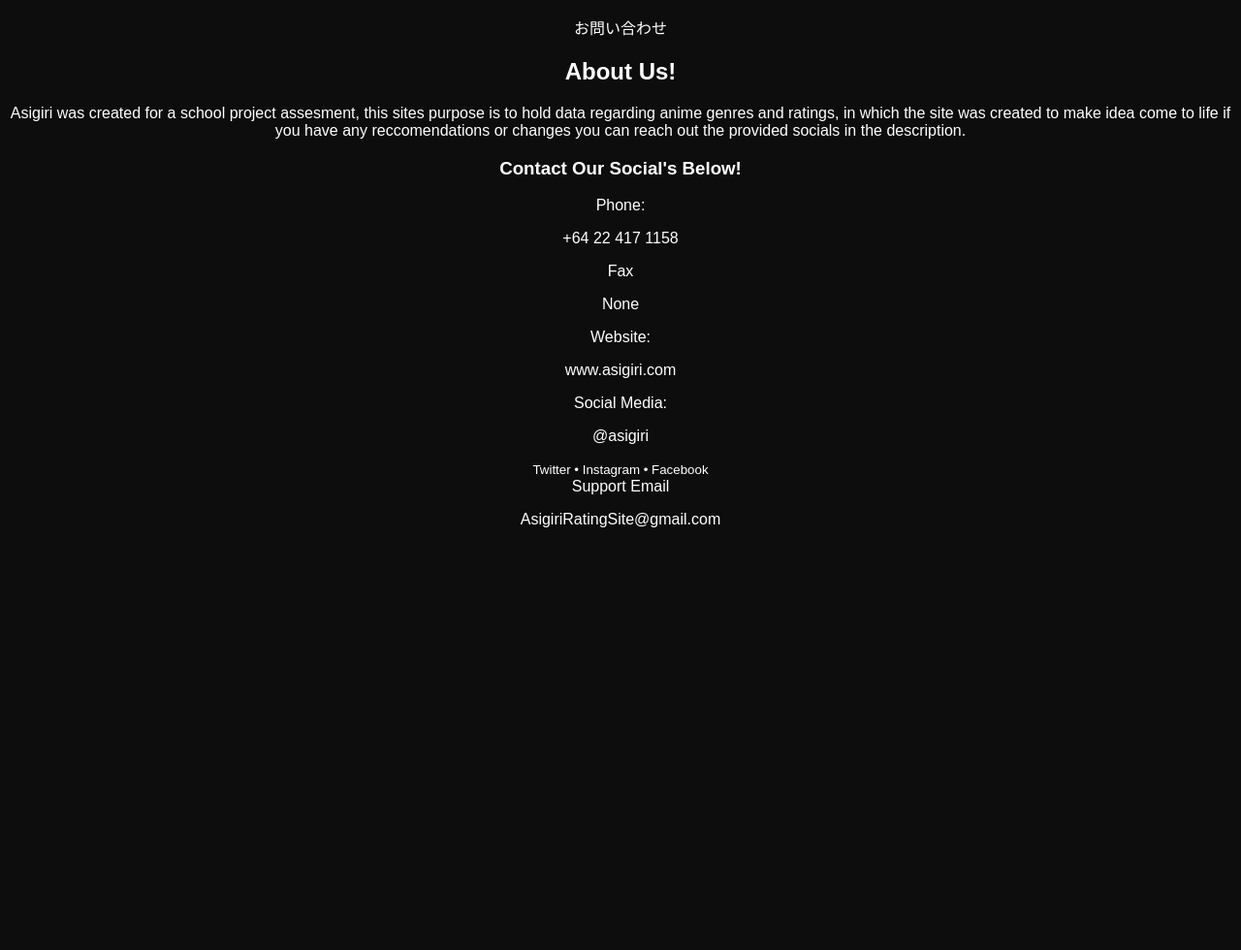
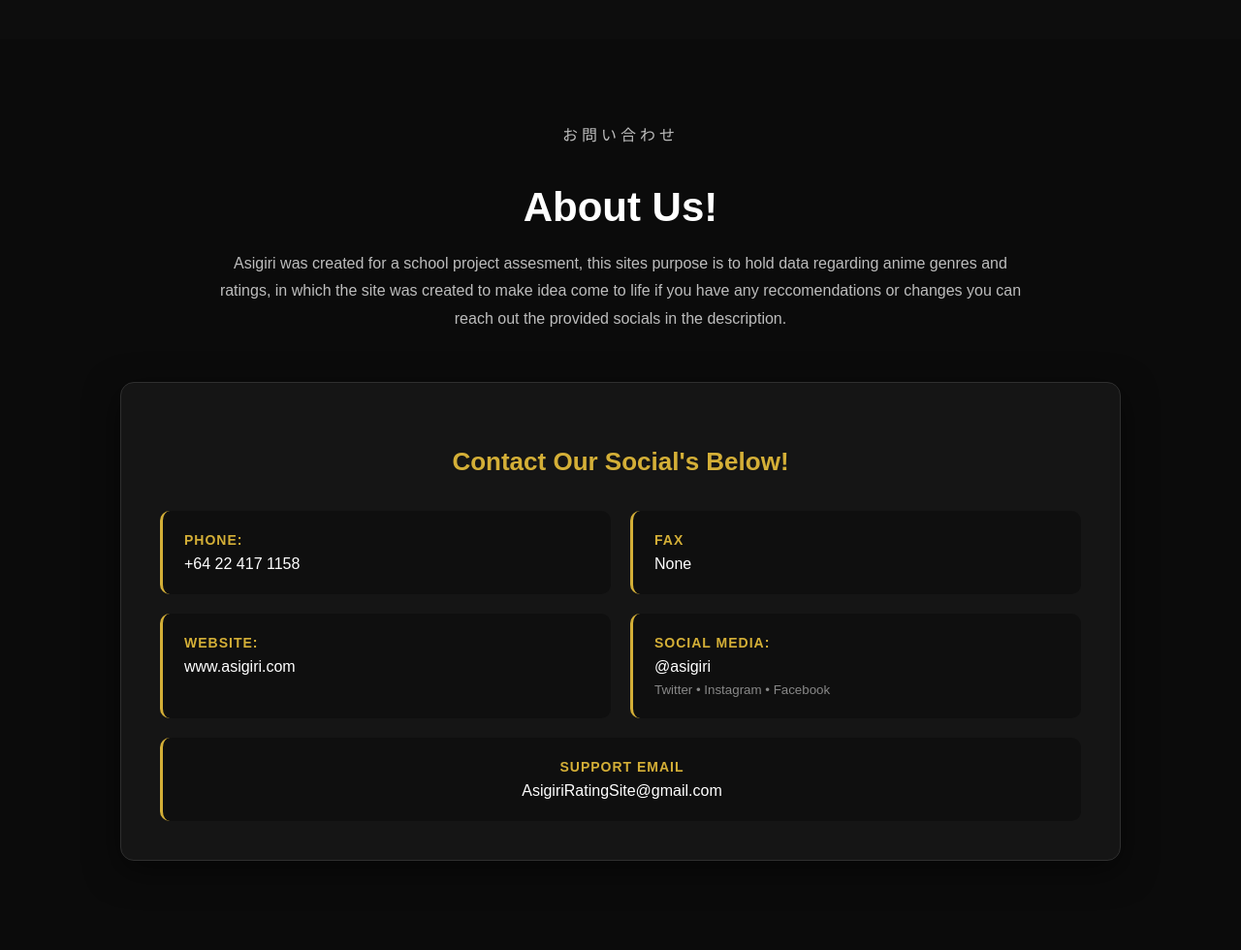
Before and after one commit to CodeKuseja/Asigiri-Site, a Flask app: page /content in a window 1280 px wide. Shown: the part 72-1052 px from the top of the page at 97% size. Before the commit the page ends 616 px from the top, so only its background shows below. Run offline with Flask 3, Linux system fonts and the light colour scheme.

Commit message:
cleaning code and adding css design to content help page, and checking if everything in my code is labelled

```diff
--- a/static/style.css
+++ b/static/style.css
@@ -1,5 +1,5 @@
 /*-------------------------------------------------------------------------------------------------*/
-/** CSS for Asigiri Anime Website this is for design only **/
+/** CSS for Asigiri Anime Website this is for elementts and appeal for website components**/
 /*--------------------------------------------------------------------------------------------------*/
 
 /*Searchy Bar*/
@@ -144,7 +144,9 @@ nav a:hover {
 }
 
 
-/*WEBSITE*/
+/*==========================================
+    (0-0') WEBSITE PAGE
+   =================================== */
 
 body {
     margin: 0;
@@ -751,7 +753,9 @@ body {
 }
 
 
-/*RANK CARDS DISPLAYS AND ASTHETHIC*/
+/*=========================================
+    (I_I) ANIME RANK CARDS/ AESTHETHIC
+   =================================== */
 
 .ranking-card {
     display: grid;
@@ -1000,3 +1004,174 @@ body {
     }
 
 }
+/*==========================================
+    (I_I) CONTENT / HELP PAGE
+   =================================== */
+.help-section {
+    min-height: 100vh;
+    background-color: #0b0b0b;
+    color: white;
+    padding: 70px 8%;
+}
+
+
+/* Top introduction area */
+.help-heading {
+    max-width: 850px;
+    margin: 0 auto 50px;
+    text-align: center;
+}
+
+
+/* Japanese heading */
+.help-japanese {
+    color: #d4af37;
+    font-size: 18px;
+    letter-spacing: 4px;
+    margin-bottom: 8px;
+}
+
+
+/* About Us title */
+.help-heading h2 {
+    font-size: 42px;
+    margin-bottom: 20px;
+    color: white;
+}
+
+
+/* Description */
+.help-heading p {
+    color: #bdbdbd;
+    font-size: 16px;
+    line-height: 1.8;
+}
+
+
+/* Contact box */
+.contact-card {
+    max-width: 950px;
+    margin: auto;
+    padding: 40px;
+
+    background-color: #151515;
+
+    border: 1px solid #2f2f2f;
+    border-radius: 14px;
+
+    box-shadow: 0 10px 35px rgba(0, 0, 0, 0.5);
+}
+
+
+/* Contact heading */
+.contact-card h3 {
+    text-align: center;
+    font-size: 26px;
+    color: #d4af37;
+    margin-bottom: 35px;
+}
+
+
+/* Contact layout */
+.contact-grid {
+    display: grid;
+
+    grid-template-columns:
+        repeat(2, minmax(0, 1fr));
+
+    gap: 20px;
+}
+
+
+/* Individual information areas */
+.contact-item {
+    background-color: #0f0f0f;
+
+    padding: 22px;
+
+    border-radius: 10px;
+
+    border-left: 3px solid #d4af37;
+
+    transition: 0.3s ease;
+}
+
+
+/* Small hover effect */
+.contact-item:hover {
+    transform: translateY(-4px);
+
+    background-color: #191919;
+}
+
+
+/* Labels such as Phone / Website */
+.contact-label {
+    display: block;
+
+    color: #d4af37;
+
+    font-weight: bold;
+
+    margin-bottom: 8px;
+
+    font-size: 14px;
+
+    text-transform: uppercase;
+
+    letter-spacing: 1px;
+}
+
+
+/* Contact values */
+.contact-item p {
+    color: white;
+    margin: 0;
+    font-size: 16px;
+}
+
+
+/* Smaller social media description */
+.contact-item small {
+    display: block;
+
+    color: #888;
+
+    margin-top: 7px;
+}
+
+
+/* Support email takes whole row */
+.contact-wide {
+    grid-column: 1 / -1;
+    text-align: center;
+}
+
+
+/* Mobile responsiveness */
+@media (max-width: 700px) {
+
+    .help-section {
+        padding: 45px 20px;
+    }
+
+
+    .help-heading h2 {
+        font-size: 32px;
+    }
+
+
+    .contact-card {
+        padding: 25px;
+    }
+
+
+    .contact-grid {
+        grid-template-columns: 1fr;
+    }
+
+
+    .contact-wide {
+        grid-column: auto;
+    }
+}
--- a/templates/anime.html
+++ b/templates/anime.html
@@ -25,7 +25,7 @@
 <body class="anime-page-body">
 
 
-    /*HEADER AN NAV FUNCTIONS*/>
+    <!--HEADER AN NAV FUNCTIONS-->
 
     <header class="anime-header">
 
@@ -80,7 +80,7 @@
 
 
 
-   /*MAIN PAGE CONTENT AND ANIME DETAILS*/
+   <!--MAIN PAGE CONTENT AND ANIME DETAILS-->
 
     <main class="anime-ranking-page">
 
@@ -116,7 +116,7 @@
 
 
 
-     /* THE ANIME LB (LEADERBOARD)*/
+     <!--THE ANIME LB (LEADERBOARD)-->
 
         <section class="leaderboard-container">
 
--- a/templates/content.html
+++ b/templates/content.html
@@ -31,6 +31,7 @@
             <a href="{{ url_for('content') }}">Help</a>
         </nav>
 
+    </header>
     <section class="help-section">
 
     <div class="help-heading">
```
Also changed, not shown: add_covers.py (+11 -1 lines).
